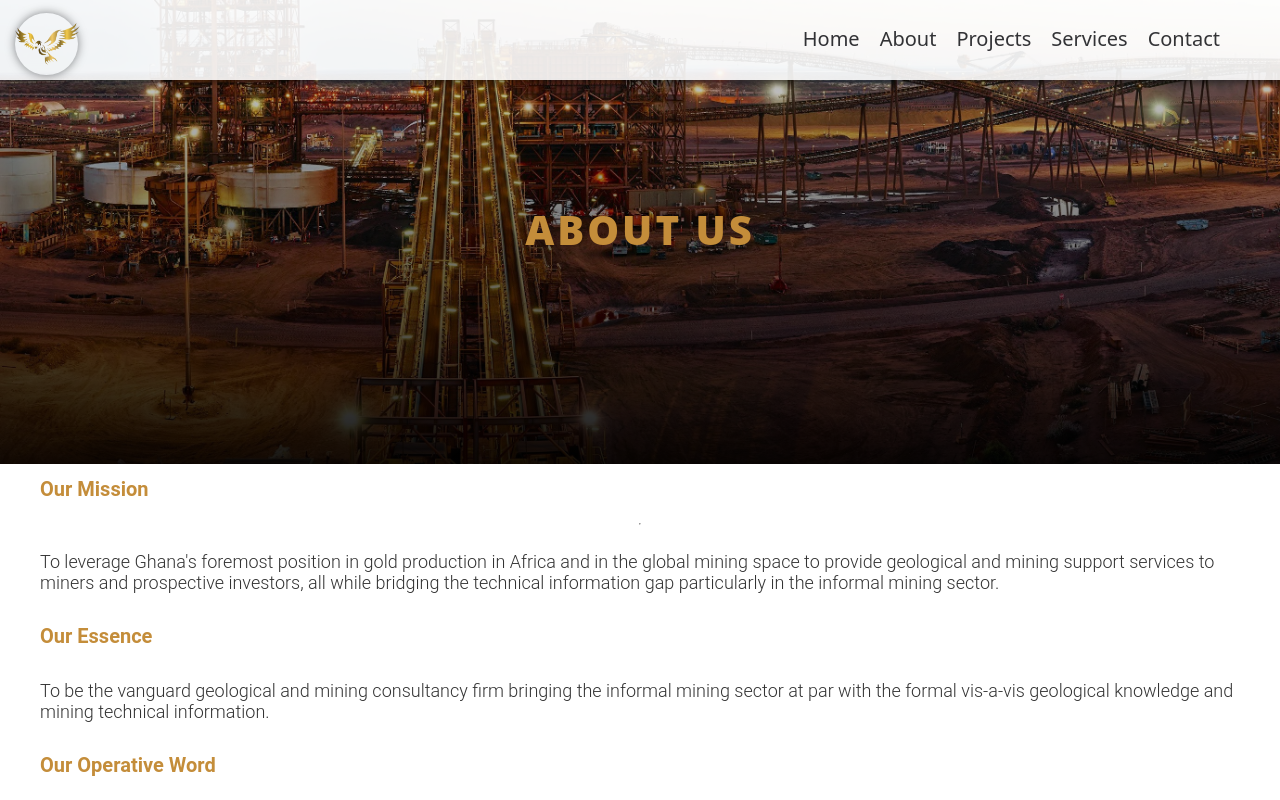
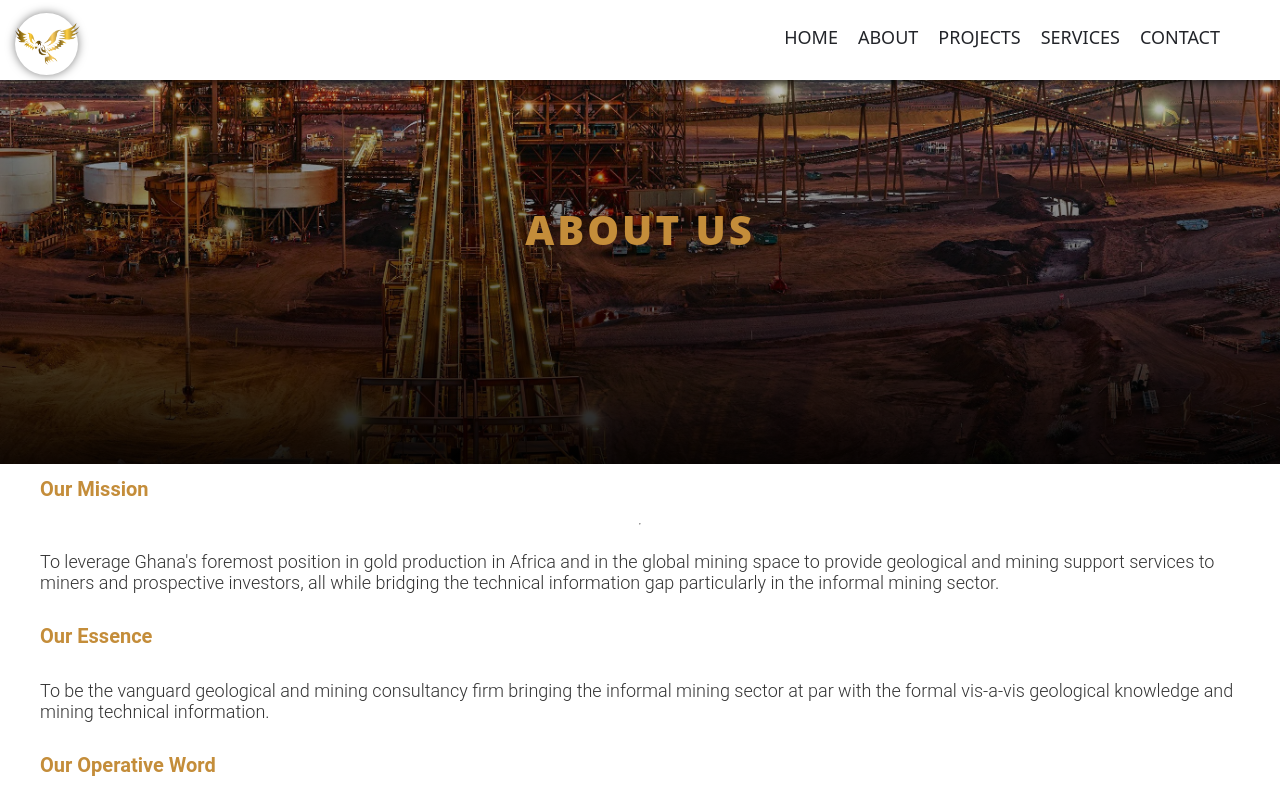
Before and after one commit to LawrenceDarko/goldhawk, a React (Create React App) app: page /About in a window 1280 px wide. Shown: the top 800 px of the page. Built offline with nearby package versions, Linux system fonts and the light colour scheme.

Commit message:
navbar opacity

```diff
--- a/src/components/Navbar.js
+++ b/src/components/Navbar.js
@@ -60,7 +60,11 @@ const NavbarContainer = styled.div`
     /* overflow: hidden; */
     background-color: #fff;
     height: 80px;
-    opacity: 0.9;
+    opacity: 0.7;
+
+    &:hover {
+        opacity: 1;
+    }
     /* width: 218.5vh; */
     /* border: 1px solid black; */
 
@@ -116,12 +120,14 @@ const NavLinks = styled.div`
         /* margin-top: 25px; */
         text-decoration: none;
         color: #222429;
-        font-size: 20px;
-        font-weight: 500;
+        font-size: 18px;
+        font-weight: 400;
         font-family: 'Noto Sans', sans-serif;
+        text-transform: uppercase;
+    }
 
         &:hover {
-            color: #c48d3a;
+            color: #c48d3a !important;
             /* font-size: 20px; */
             /* border-bottom: 5px solid #66a3a3; */
 
```
